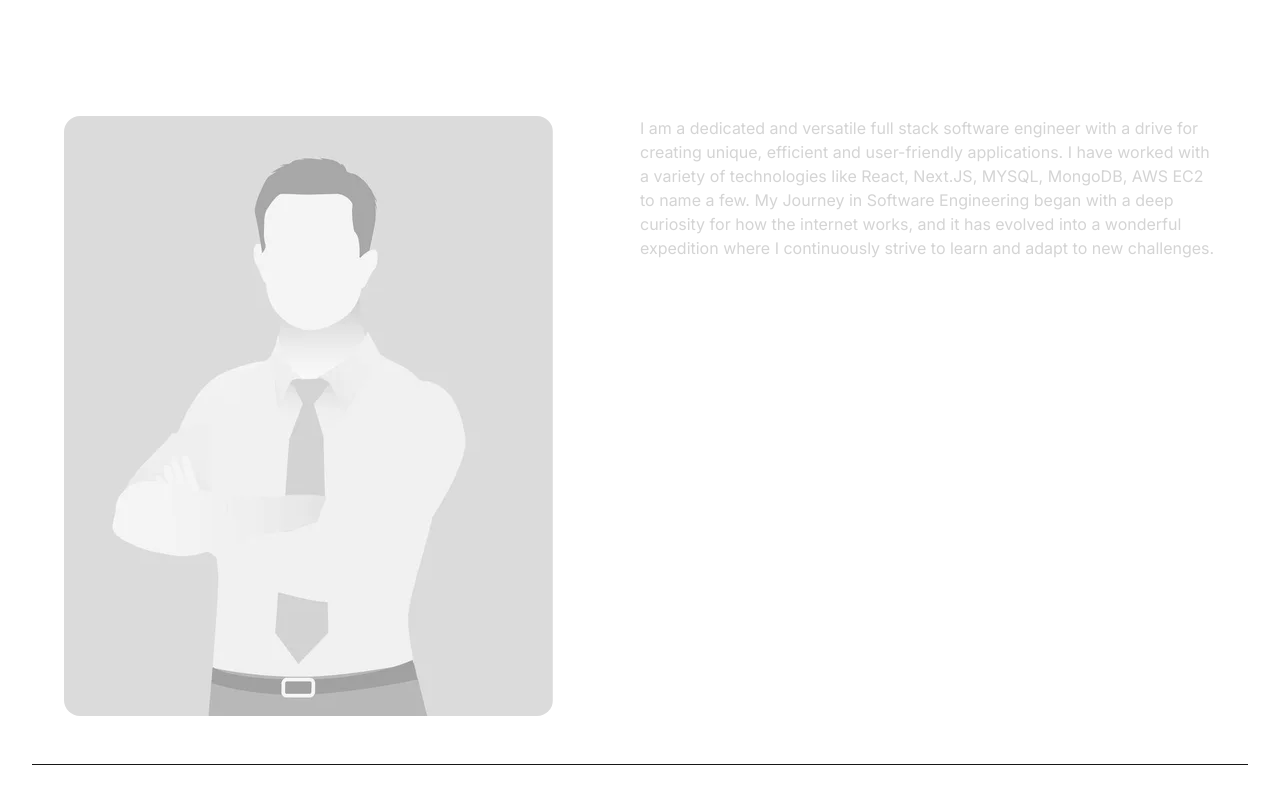
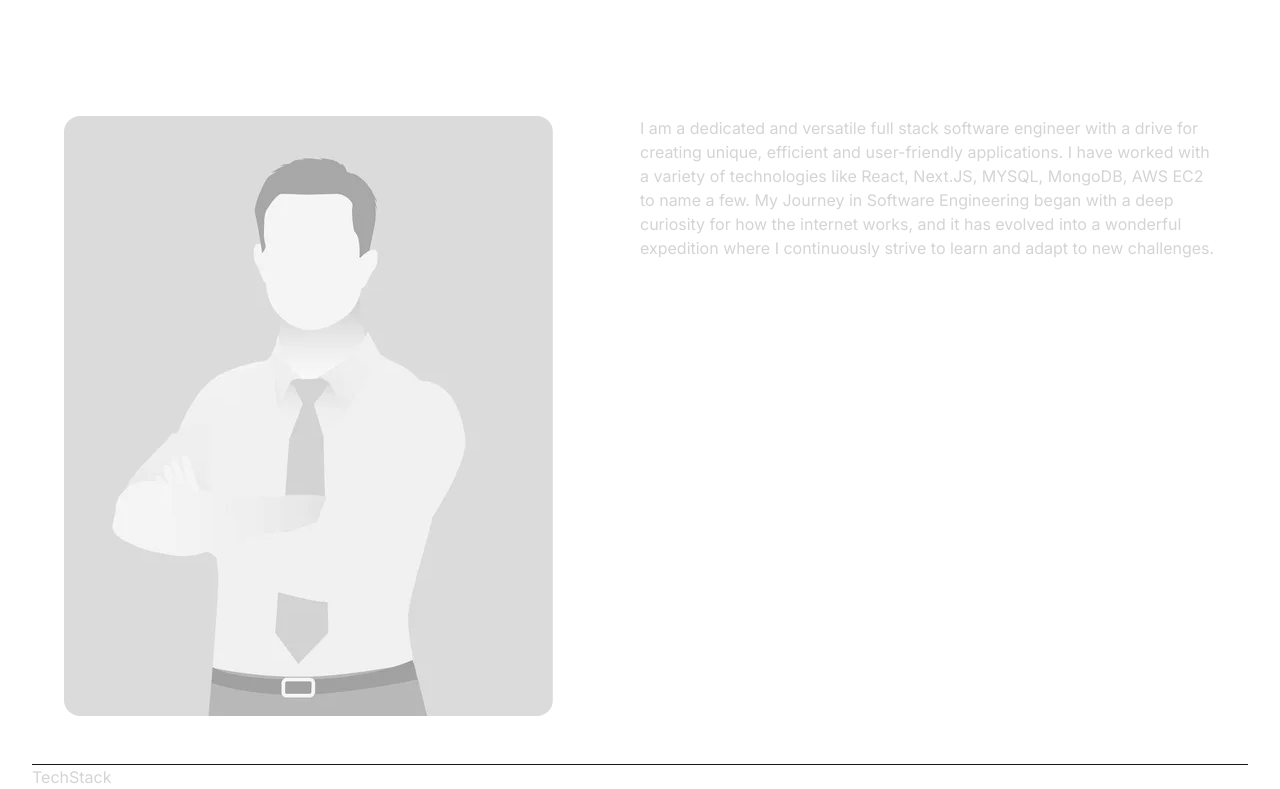
Before and after one commit to BrandonKS337/BrandonKS-Portfolio, a Next.js app: page / in a window 1280 px wide. Shown: the part 989-1778 px from the top of the page. Before the commit the page ends 1754 px from the top, so only its background shows below. Built offline with nearby package versions, Linux system fonts and the light colour scheme.

Commit message:
couple small changes but it is late so wrapping up for the night.

```diff
--- a/src/app/Components/AboutSection.jsx
+++ b/src/app/Components/AboutSection.jsx
@@ -1,7 +1,7 @@
 import React from "react";
 import { ABOUT_ME_TEXT } from "../constants";
 
-const secondProfileImage = "/assets/placeholderimages/placeholderProfile.jpg";
+const aboutMeImg = "/assets/placeholderimages/placeholderProfile.jpg";
 
 const AboutSection = () => {
   return (
@@ -13,7 +13,7 @@ const AboutSection = () => {
       <div className="flex flex-wrap ">
         <div className="flex items-center w-full lg:w-1/2 lg:p-8 justify-centers">
           <img
-            src={secondProfileImage}
+            src={aboutMeImg}
             alt="Profile Image 2"
             className=" rounded-2xl"
           />
--- /dev/null
+++ b/src/app/Components/TechStack.jsx
@@ -0,0 +1,9 @@
+import React from 'react'
+
+const TechStack = () => {
+  return (
+    <div>TechStack</div>
+  )
+}
+
+export default TechStack
--- a/src/app/page.js
+++ b/src/app/page.js
@@ -2,6 +2,7 @@ import Image from "next/image";
 import NavBar from "./Components/NavBar";
 import HeroSection from "./Components/HeroSection";
 import AboutSection from "./Components/AboutSection";
+import TechStack from "./Components/TechStack";
 
 export default function Home() {
   return (
@@ -15,6 +16,7 @@ export default function Home() {
         <NavBar />
         <HeroSection />
         <AboutSection/>
+        <TechStack/>
       </div>
     </div>
   );
```
